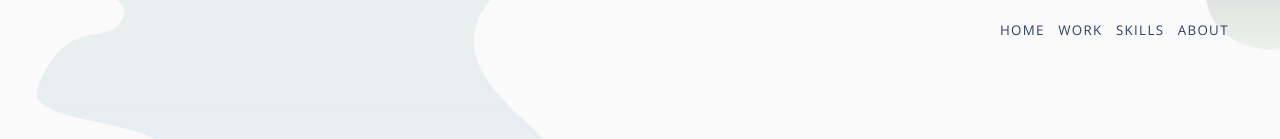
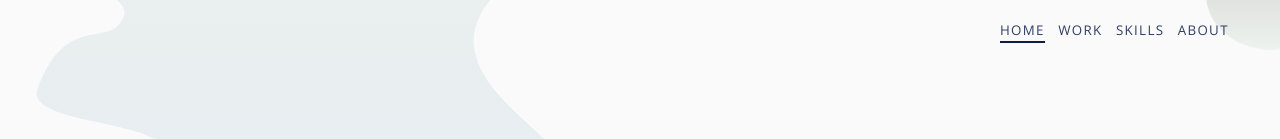
Before and after one commit to locphan2207/personal-web, a React (Create React App) app: page / in a window 1280 px wide. Shown: the top 139 px of the page. Built offline with nearby package versions, Linux system fonts and the light colour scheme.

Commit message:
border navbar

```diff
--- a/src/components/NavBar.css
+++ b/src/components/NavBar.css
@@ -14,6 +14,7 @@
   margin-left: 20rem;
   font-weight: 200;
   cursor: pointer;
+  padding-bottom: 5rem;
 }
 
 .nav-bar h5:hover {
--- a/src/components/NavBar.js
+++ b/src/components/NavBar.js
@@ -12,7 +12,16 @@ function NavBar({ pageVisible, switchPage }) {
   return (
     <div className="nav-bar">
       {Object.values(PAGE_NAMES).map(pageName => (
-        <h5 onClick={() => switchPage(pageName)}>{pageName}</h5>
+        <h5
+          onClick={() => switchPage(pageName)}
+          style={
+            pageVisible === pageName
+              ? { borderBottom: "#0c1d4a 2px solid" }
+              : null
+          }
+        >
+          {pageName}
+        </h5>
       ))}
     </div>
   )
```
